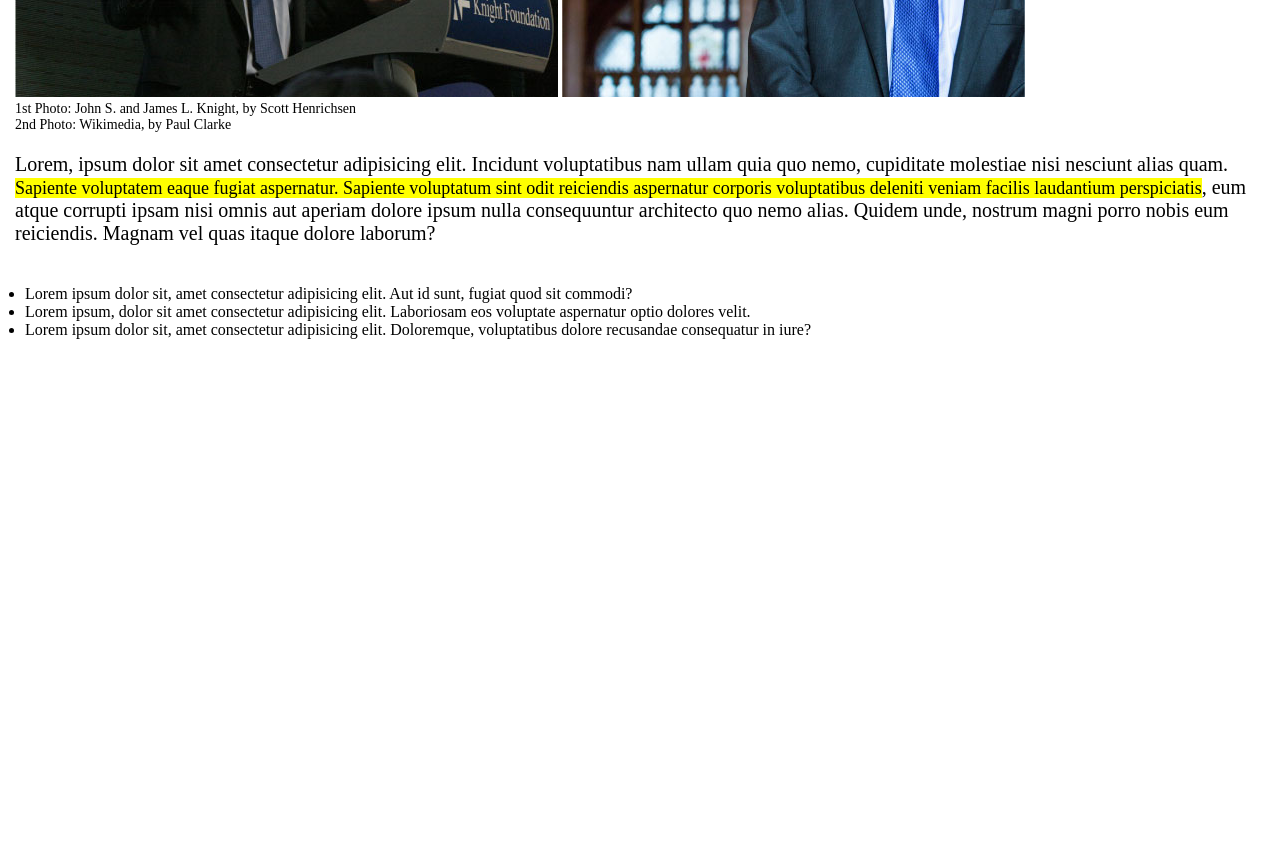
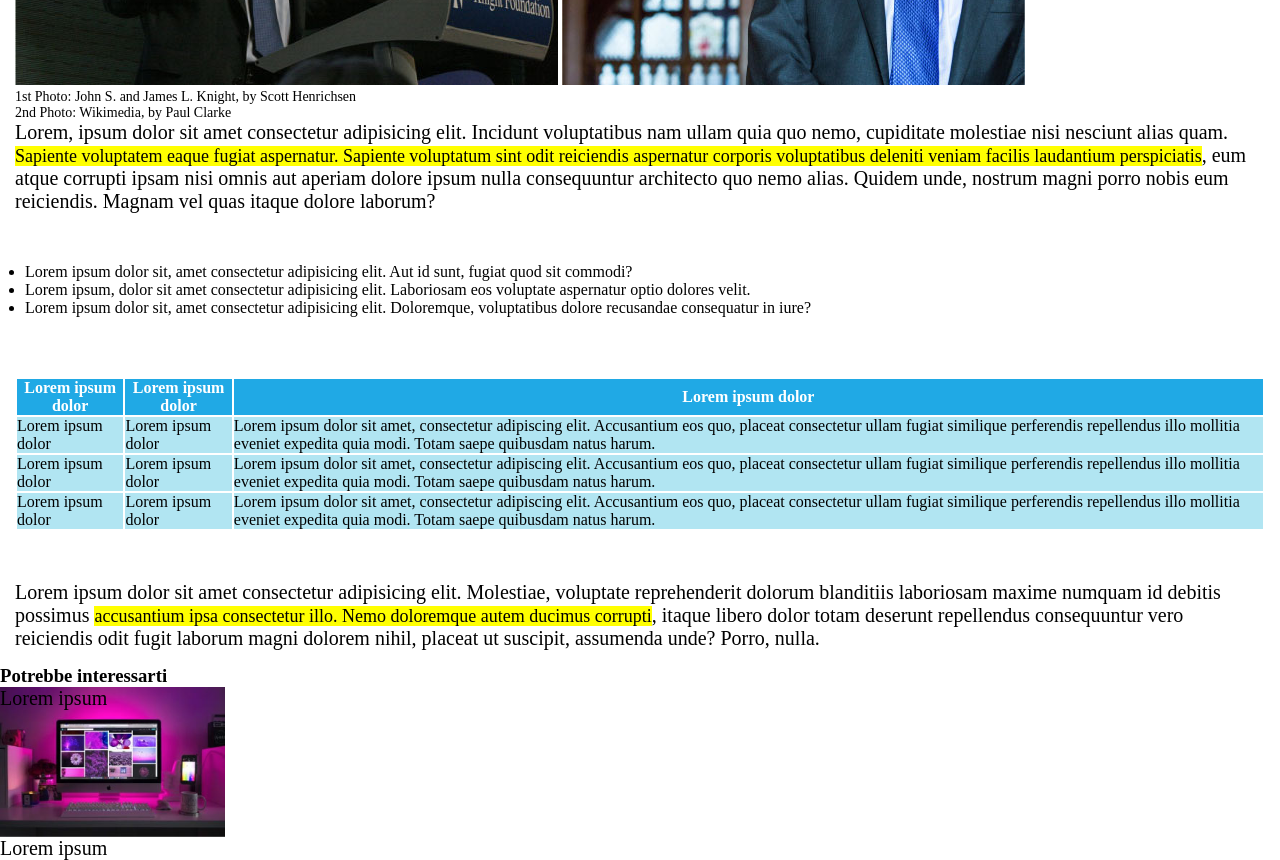
Before and after one commit to FrancescoCialfiDev/html-css-booleaner, a plain HTML site: page index.html in a window 1280 px wide. Shown: the part 580-1440 px from the top of the page. Before the commit the page ends 944 px from the top, so only its background shows below. Drawn offline with Linux system fonts and the light colour scheme.

Commit message:
creation footer page

```diff
--- a/css/style.css
+++ b/css/style.css
@@ -1,68 +1,92 @@
-*{
+* {
     margin: 0;
     padding: 0;
 }
 
-header{
+header {
     background-image: url(../img/pattern.png);
     background-color: #4ea0ff;
-    background-size: 50;
-    bac
-
 }
 
-.logo-header{
+.logo-header {
     width: 18%;
     padding-top: 80px;
     padding-left: 15px;
     padding-bottom: 5px;
 }
 
-main{
-padding: 15px;
+main {
+    padding: 15px;
 }
 
-main h1{
+main h1 {
     font-size: 38px;
     font-family: "Roboto Serif", serif;
-  font-weight: 550;
-  font-style: normal;
+    font-weight: 550;
+    font-style: normal;
 }
 
-p{
-    color: #808080;
+p {
+    color: #000000;
     font-size: 20px;
 }
-main span{
+
+main span {
     color: #20a9e5;
 }
 
-.data{
+.data {
     font-size: 15px;
     color: #808080;
 }
 
-.image-main{
+.image-main {
     padding-top: 19px;
 }
 
-.image-main p{
+.image-main p {
     font-size: 14px;
     color: black;
 }
 
-.primo-lorem p{
+.primo-lorem p {
+    font-size: 18px;
     color: black;
     padding-top: 20px;
 }
 
-.primo-lorem span{
+.evidenziato span {
     font-size: 18px;
     color: black;
     background-color: yellow;
 }
 
-.list-lorem{
+.list-lorem {
     padding: 10px;
-    padding-top: 40px;
+    padding-top: 50px;
+
 }
+
+table {
+    width: 100%;
+    padding-bottom: 50px;
+    padding-top: 50px;
+}
+
+td {
+    background-color: #b1e5f2;
+}
+
+thead th {
+    background-color: #20a9e5;
+    color: white;
+    text-align: center;
+}
+
+.first-img{
+    background-size: contain;
+    background-repeat: no-repeat;
+    height: 150px;
+    background-image: url(../img/monitor.jpg);
+    background-size: contain;
+}
--- a/index.html
+++ b/index.html
@@ -19,13 +19,13 @@
     </header>
     <main>
         <h1>Internet deve essere al servizio del “bene pubblico”: il <br> manifesto di Tim Bernernes-Lee </h1>
-        <p>Scritto da <span>The Booleaner</span> <br> <span class="data">il 10/10/2020</span></p>
+        <p class="data">Scritto da<span>The Booleaner</span> <br> <span class="data">il 10/10/2020</span></p>
         <div class="image-main">
             <img src="img/tim-1.jpg" alt="Tim Berners">
             <img src="img/tim-2.jpg" alt="Tim">
             <p>1st Photo: John S. and James L. Knight, by Scott Henrichsen <br> 2nd Photo: Wikimedia, by Paul Clarke</p>
         </div>
-        <div class="primo-lorem">
+        <div class="evidenziato">
             <p>Lorem, ipsum dolor sit amet consectetur adipisicing elit. Incidunt voluptatibus nam ullam quia quo nemo,
                 cupiditate molestiae nisi nesciunt alias quam. <span>Sapiente voluptatem eaque fugiat aspernatur.
                     Sapiente
@@ -46,10 +46,55 @@
             </ul>
         </div>
 
+        <table>
+            <thead>
+                <tr>
+                    <th>Lorem ipsum dolor</th>
+                    <th>Lorem ipsum dolor</th>
+                    <th>Lorem ipsum dolor</th>
+                </tr>
+            </thead>
+            <tbody>
 
+                <tr>
+                    <td>Lorem ipsum dolor</td>
+                    <td>Lorem ipsum dolor</td>
+                    <td>Lorem ipsum dolor sit amet, consectetur adipiscing elit. Accusantium eos quo, placeat
+                        consectetur ullam fugiat similique perferendis repellendus illo mollitia eveniet expedita quia
+                        modi. Totam saepe quibusdam natus harum.</td>
+                </tr>
+
+                <tr>
+                    <td>Lorem ipsum dolor</td>
+                    <td>Lorem ipsum dolor</td>
+                    <td>Lorem ipsum dolor sit amet, consectetur adipiscing elit. Accusantium eos quo, placeat
+                        consectetur ullam fugiat similique perferendis repellendus illo mollitia eveniet expedita
+                        quia modi. Totam saepe quibusdam natus harum.</td>
+                </tr>
+
+                <tr>
+                    <td>Lorem ipsum dolor</td>
+                    <td>Lorem ipsum dolor</td>
+                    <td>Lorem ipsum dolor sit amet, consectetur adipiscing elit. Accusantium eos quo, placeat
+                        consectetur ullam fugiat similique perferendis repellendus illo mollitia eveniet expedita quia
+                        modi. Totam saepe quibusdam natus harum.</td>
+
+                </tr>
+            </tbody>
+        </table>
+
+        <p class="evidenziato">Lorem ipsum dolor sit amet consectetur adipisicing elit. Molestiae, voluptate
+            reprehenderit dolorum
+            blanditiis laboriosam maxime numquam id debitis possimus <span>accusantium ipsa consectetur illo. Nemo
+                doloremque
+                autem ducimus corrupti</span>, itaque libero dolor totam deserunt repellendus consequuntur vero
+            reiciendis odit
+            fugit laborum magni dolorem nihil, placeat ut suscipit, assumenda unde? Porro, nulla.</p>
     </main>
     <footer>
-
+        <h3>Potrebbe interessarti</h3>
+        <p class="first-img">Lorem ipsum</p>
+        <p class="second-img">Lorem ipsum</p>
     </footer>
 </body>
 
```
